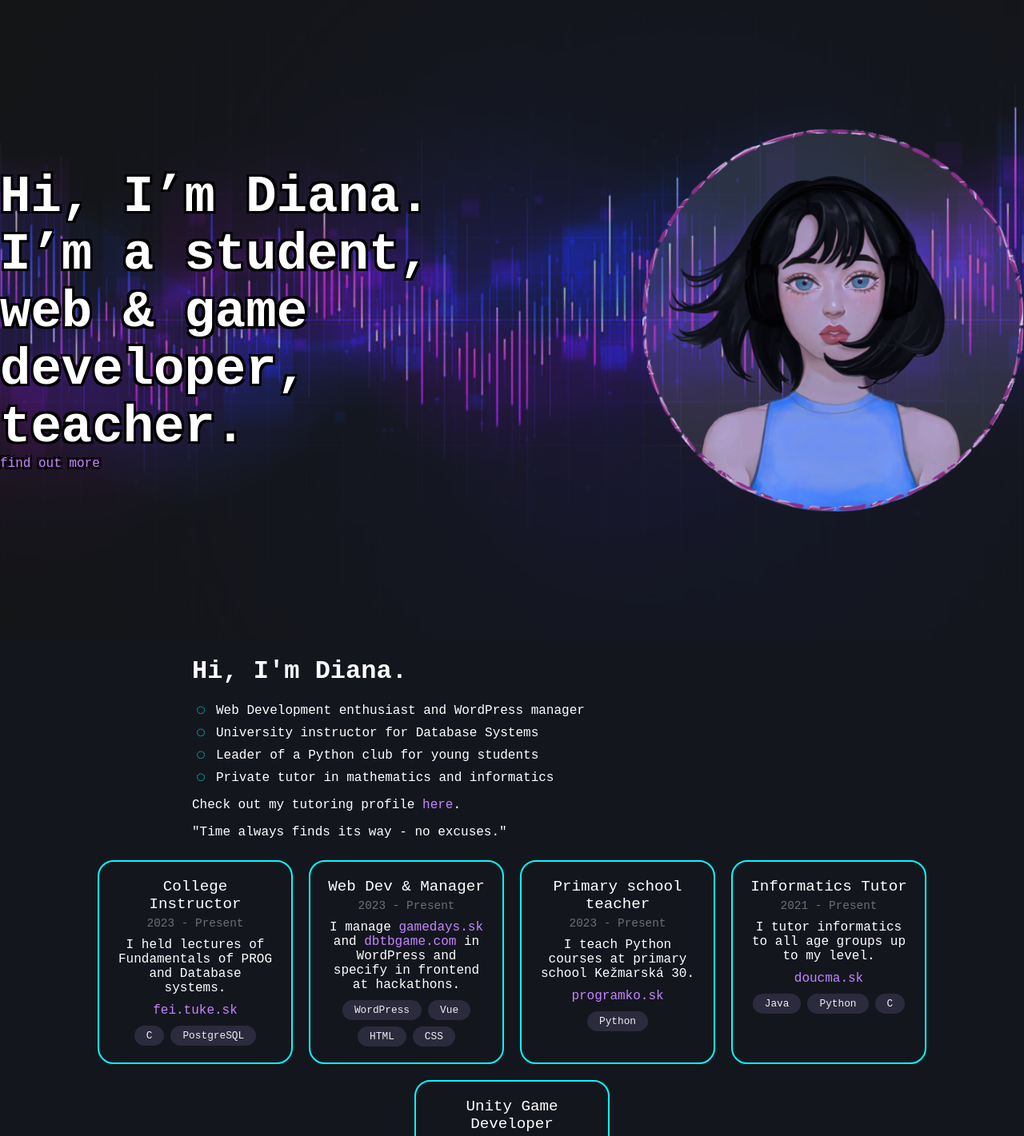
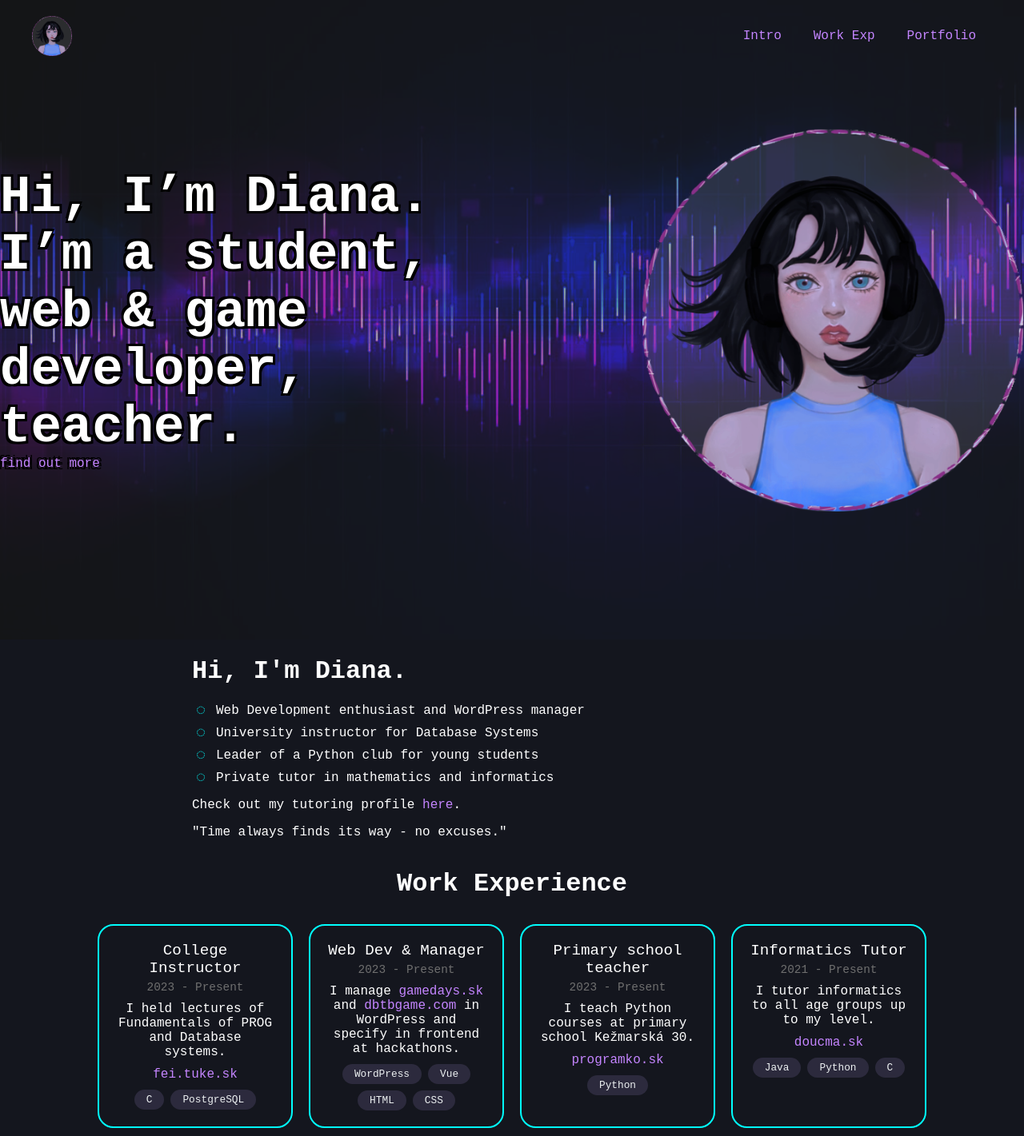
Before and after one commit to fromDiana/MyWebsite, a Vue app: page / in a window 1280 px wide. Shown: the top 1421 px of the page at 80% size. Built offline with nearby package versions, Linux system fonts and the light colour scheme.

Commit message:
added header

```diff
--- a/src/App.vue
+++ b/src/App.vue
@@ -1,15 +1,18 @@
 <template>
+  <HeaderComponent />
   <RouterView />
   <FooterComponent />
 </template>
 
 <script>
 import FooterComponent from './components/FooterComponent.vue';
+import HeaderComponent from './components/HeaderComponent.vue';
 
 export default {
   name: 'App',
   components: {
-    FooterComponent
+    FooterComponent,
+    HeaderComponent
   }
 }
 </script>
--- a/src/components/ExperienceGraph.vue
+++ b/src/components/ExperienceGraph.vue
@@ -1,37 +1,34 @@
 <template>
     <div class="experience-graph">
-        <div class="current-jobs">
-            <!-- Repeat JobBlock component for each current job -->
+        <h1>Work Experience</h1>
+        <div class="jobs">
             <JobBlock title="College Instructor" duration="2023 - Present"
                 description="I held lectures of Fundamentals of PROG and Database systems." link="https://fei.tuke.sk/"
-                linkText="fei.tuke.sk"
-                :skills="['C', 'PostgreSQL']" />
+                linkText="fei.tuke.sk" :skills="['C', 'PostgreSQL']" />
 
             <JobBlock title="Web Dev & Manager" duration="2023 - Present" description="I manage
         <a href='https://gamedays.sk' target=_blank>gamedays.sk</a> and
         <a href='https://dbtbgame.com' target=_blank>dbtbgame.com</a>
-            in WordPress and specify in frontend at hackathons."
-                :skills="['WordPress', 'Vue', 'HTML', 'CSS']" />
+            in WordPress and specify in frontend at hackathons." :skills="['WordPress', 'Vue', 'HTML', 'CSS']" />
 
             <JobBlock title="Primary school teacher" duration="2023 - Present"
-                description="I teach Python courses at primary school Kežmarská 30."
-                link="https://www.programko.sk/" linkText="programko.sk"
-                :skills="['Python']"/>
+                description="I teach Python courses at primary school Kežmarská 30." link="https://www.programko.sk/"
+                linkText="programko.sk" :skills="['Python']" />
 
-            <JobBlock title="Informatics Tutor" duration="2021 - Present" description="I tutor informatics to all age groups up to my level."
-            link="https://www.doucma.sk/309249-doucovanie-doucovanie-informatiky-od-vysokoskolacky-vyvojarky-hier-a-ucitelky"
-            linkText="doucma.sk"
-                :skills="['Java', 'Python', 'C']" />
+            <JobBlock title="Informatics Tutor" duration="2021 - Present"
+                description="I tutor informatics to all age groups up to my level."
+                link="https://www.doucma.sk/309249-doucovanie-doucovanie-informatiky-od-vysokoskolacky-vyvojarky-hier-a-ucitelky"
+                linkText="doucma.sk" :skills="['Java', 'Python', 'C']" />
         </div>
-        <div class="past-jobs">
+        <div class="jobs">
 
             <!-- <div class="connector"></div> -->
 
-            <JobBlock title="Unity Game Developer" duration="2023 - March 2024" description="At a slovak gaming studio I contributed to development of an unfinished aRPG game
+            <JobBlock title="Unity Game Developer" duration="2023 - March 2024"
+                description="At a slovak gaming studio I contributed to development of an unfinished aRPG game
             <a href='https://store.steampowered.com/app/404590/Vikings__Wolves_of_Midgard/' target=_blank>Vikings 2</a>
             and an upcoming survival game
-            <a href='https://store.steampowered.com/app/2820820/Jtunnslayer_Hordes_of_Hel/' target=_blank>Jöttunslayer</a>."
-            link="https://www.games-farm.sk" linkText="games-farm.sk"
+            <a href='https://store.steampowered.com/app/2820820/Jtunnslayer_Hordes_of_Hel/' target=_blank>Jöttunslayer</a>." link="https://www.games-farm.sk" linkText="games-farm.sk"
                 :skills="['C#', 'Unity']" />
         </div>
     </div>
@@ -55,7 +52,7 @@ export default {
     align-items: center;
 }
 
-.current-jobs {
+.jobs {
     display: flex;
     justify-content: center;
 }
--- /dev/null
+++ b/src/components/HeaderComponent.vue
@@ -0,0 +1,88 @@
+<template>
+    <header :class="{ hidden: isHidden }">
+        <img src="@/assets/theme/pink_girl_circle_white.png" alt="Logo" class="logo" />
+        <nav>
+            <ul>
+                <li><a href="#profile-intro">Intro</a></li>
+                <li><a href="#work-experience">Work Exp</a></li>
+                <li><a href="#portfolio">Portfolio</a></li>
+            </ul>
+        </nav>
+    </header>
+</template>
+
+<script>
+export default {
+    data() {
+        return {
+            lastScrollPosition: 0,
+            isHidden: false
+        };
+    },
+    created() {
+        window.addEventListener('scroll', this.handleScroll);
+    },
+    unmounted() {
+        window.removeEventListener('scroll', this.handleScroll);
+    },
+    methods: {
+        handleScroll() {
+            const currentScrollPosition = window.scrollY || document.documentElement.scrollTop;
+
+            if (currentScrollPosition < this.lastScrollPosition) {
+                this.isHidden = false; // Scrolling up
+            } else if (currentScrollPosition > 100) {
+                this.isHidden = true; // Scrolling down
+            }
+
+            this.lastScrollPosition = currentScrollPosition;
+        }
+    }
+};
+</script>
+
+<style>
+header {
+    position: fixed;
+    top: 0;
+    left: 0;
+    width: 100%;
+    padding: 20px 40px;
+    transition: top 0.4s;
+    z-index: 10;
+    display: flex;
+    justify-content: space-between;
+    align-items: center;
+    box-sizing: border-box;
+}
+
+header.hidden {
+    top: -100%;
+}
+
+.logo {
+    height: 50px;
+}
+
+nav ul {
+    list-style: none;
+    display: flex;
+    justify-content: space-around;
+}
+
+nav li {
+    cursor: pointer;
+    padding: 0 20px;
+}
+
+@media (max-width: 600px) {
+    nav ul {
+        display: block;
+        text-align: center;
+    }
+
+    nav li {
+        display: inline-block;
+    }
+}
+</style>
--- a/src/components/ImageIntroduction.vue
+++ b/src/components/ImageIntroduction.vue
@@ -6,7 +6,7 @@
                 I’m a student, <br/>
                 web & game developer, <br/>
                 teacher.
-                <a style="font-size: 16px; font-weight: normal;" href="#profile-intro">find out more </a>
+                <a style="font-size: 16px; font-weight: normal; width: fit-content" href="#profile-intro">find out more </a>
             </div>
             <img src="@/assets/theme/pink_girl_circle_white.png">
         </div>
@@ -33,7 +33,7 @@ export default {
     display: flex;
     justify-content: center;
     align-items: center;
-    gap: 3rem;
+    gap: 5rem;
 }
 .text{
     display: flex;
--- /dev/null
+++ b/src/components/MyPortfolio.vue
@@ -0,0 +1,13 @@
+<template>
+    <div>
+        portfolio
+    </div>
+</template>
+
+<script>
+
+</script>
+
+<style>
+
+</style>
--- a/src/views/MainPage.vue
+++ b/src/views/MainPage.vue
@@ -13,19 +13,22 @@
                 target="_blank">here</a>.</p>
         <p>"Time always finds its way - no excuses."</p>
     </div>
-    <ExperienceGraph />
+    <ExperienceGraph id="work-experience" />
+    <MyPortfolio id="portfolio" />
 
 </template>
 
 <script>
 import ImageIntroduction from '@/components/ImageIntroduction.vue';
 import ExperienceGraph from '@/components/ExperienceGraph.vue';
+import MyPortfolio from '@/components/MyPortfolio.vue';
 
 export default {
     name: 'MainPage',
     components: {
         ImageIntroduction,
-        ExperienceGraph
+        ExperienceGraph,
+        MyPortfolio
     }
 }
 </script>
```
